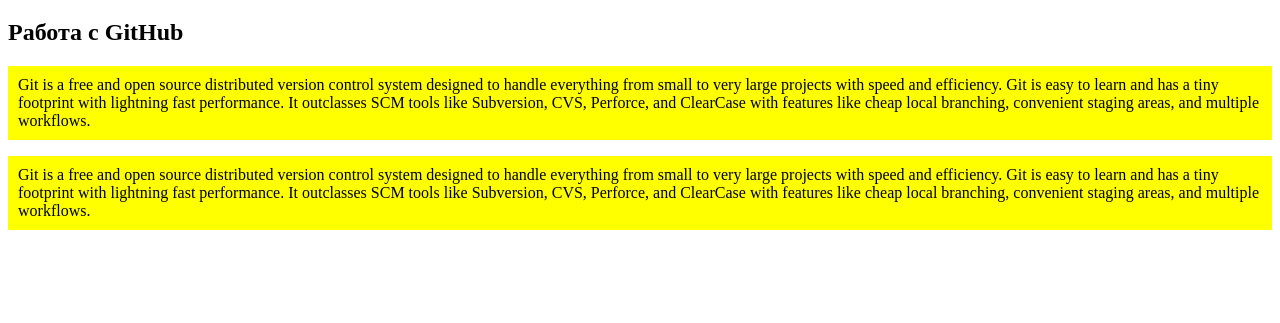
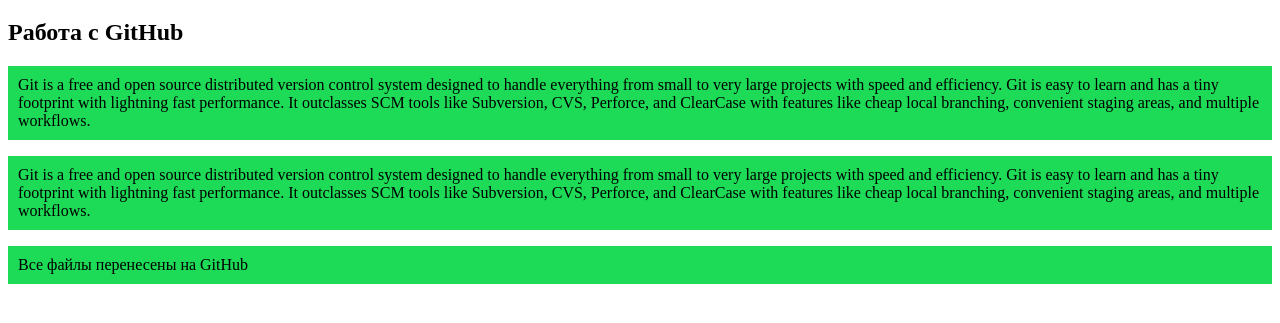
Before and after one commit to Neizvesno777/First_repository, a plain HTML site: page index.html in a window 1280 px wide. Shown: the part 61-384 px from the top of the page. Drawn offline with Linux system fonts and the light colour scheme.

Commit message:
new change

```diff
--- a/index.html
+++ b/index.html
@@ -6,7 +6,7 @@
     <meta http-equiv="X-UA-Compatible" content="IE=edge">
     <meta name="viewport" content="width=device-width, initial-scale=1.0">
     <title>Document</title>
-<link rel="stylesheet" href="style.css">
+    <link rel="stylesheet" href="style.css">
 </head>
 
 <body>
@@ -24,10 +24,10 @@
         Git is easy to learn and has a tiny footprint with lightning fast performance. It outclasses SCM tools like
         Subversion, CVS, Perforce, and ClearCase with features like cheap local branching, convenient staging areas, and
         multiple workflows.</p>
+    <p>Все файлы перенесены на GitHub</p>
 
 
-
-        <script src="script.js"></script>
+    <script src="script.js"></script>
 </body>
 
 </html>
--- a/style.css
+++ b/style.css
@@ -1,4 +1,4 @@
 p{
-    background: yellow;
+    background: rgb(29, 219, 86);
     padding: 10px;
 }
```
